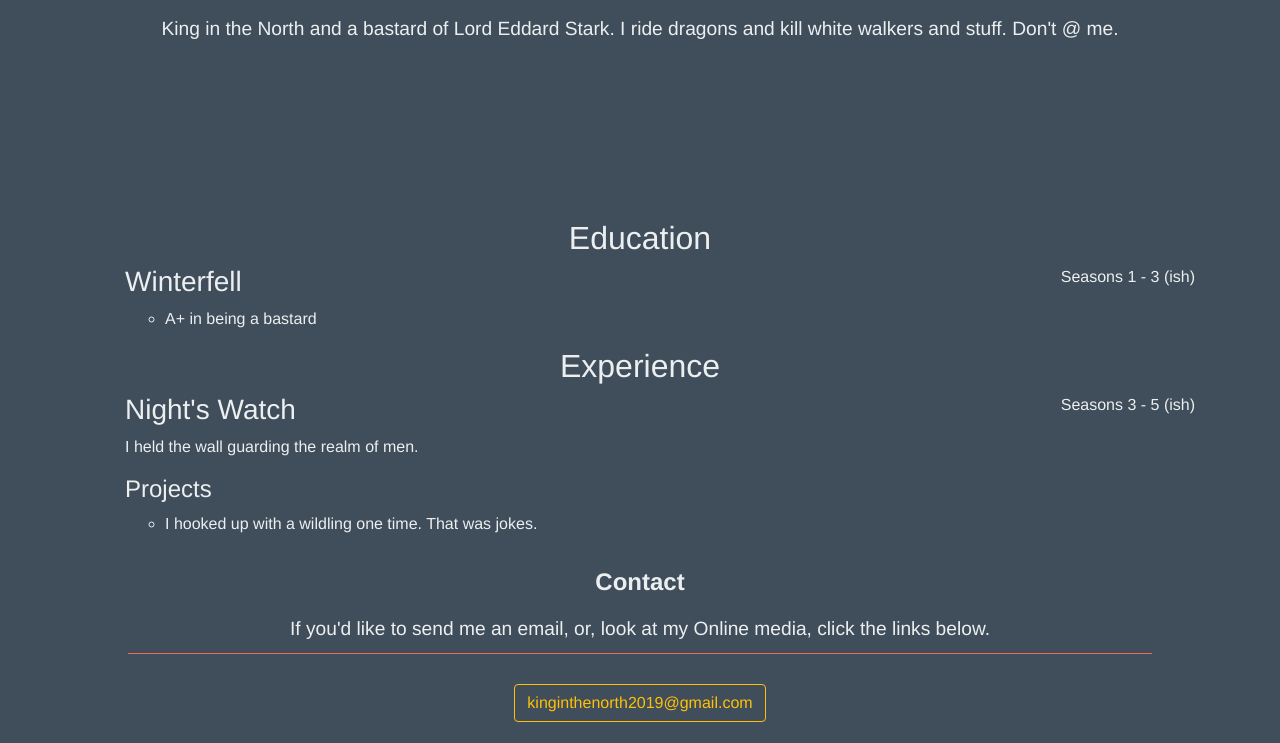
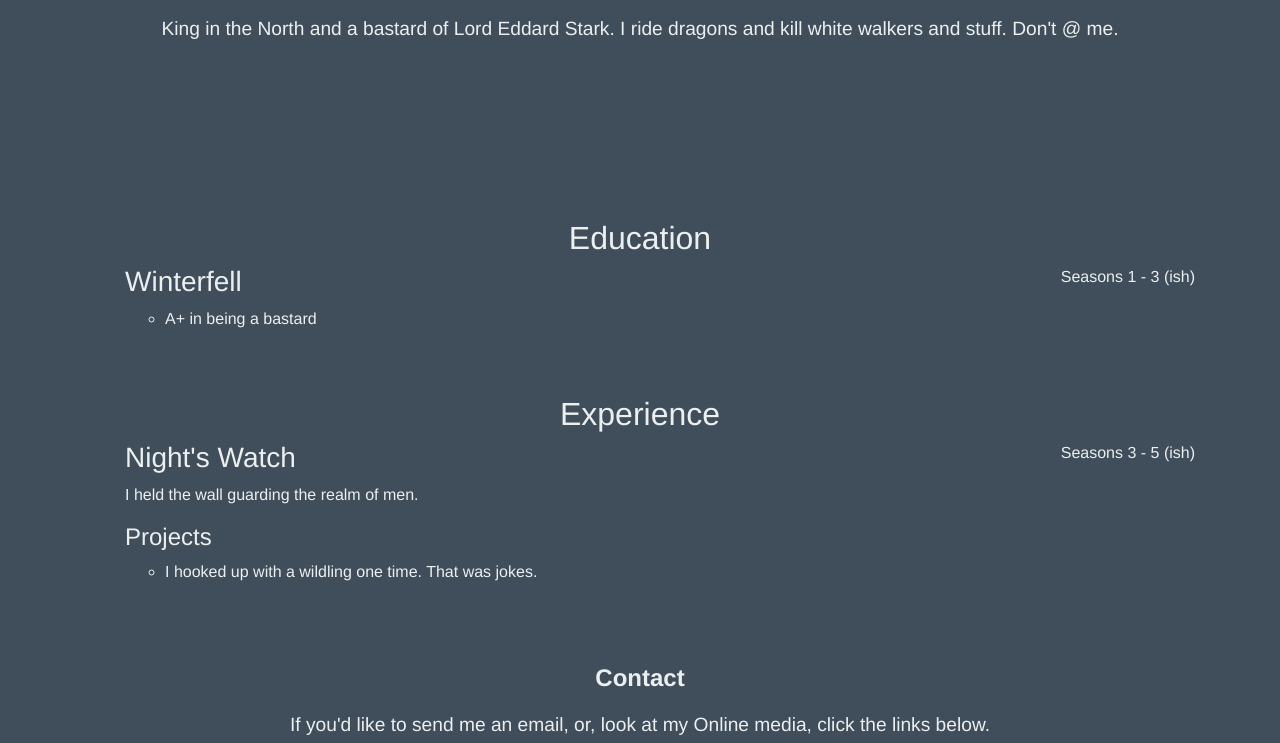
Before and after one commit to holistic-web/portfolio-fabricator, a Vue app: page / in a window 1280 px wide. Shown: the part 581-1324 px from the top of the page. Built offline with nearby package versions, Linux system fonts and the light colour scheme.

Commit message:
feat: added margin bottom to education and experience

```diff
--- a/src/components/Education.vue
+++ b/src/components/Education.vue
@@ -1,5 +1,5 @@
 <template>
-	<b-container class="Education">
+	<b-container class="Education mb-5">
 		<h2>Education</h2>
 
 		<ul>
--- a/src/components/Experience.vue
+++ b/src/components/Experience.vue
@@ -1,5 +1,5 @@
 <template>
-	<b-container class="Experience">
+	<b-container class="Experience mb-5">
 		<h2>Experience</h2>
 
 		<ul>
```
